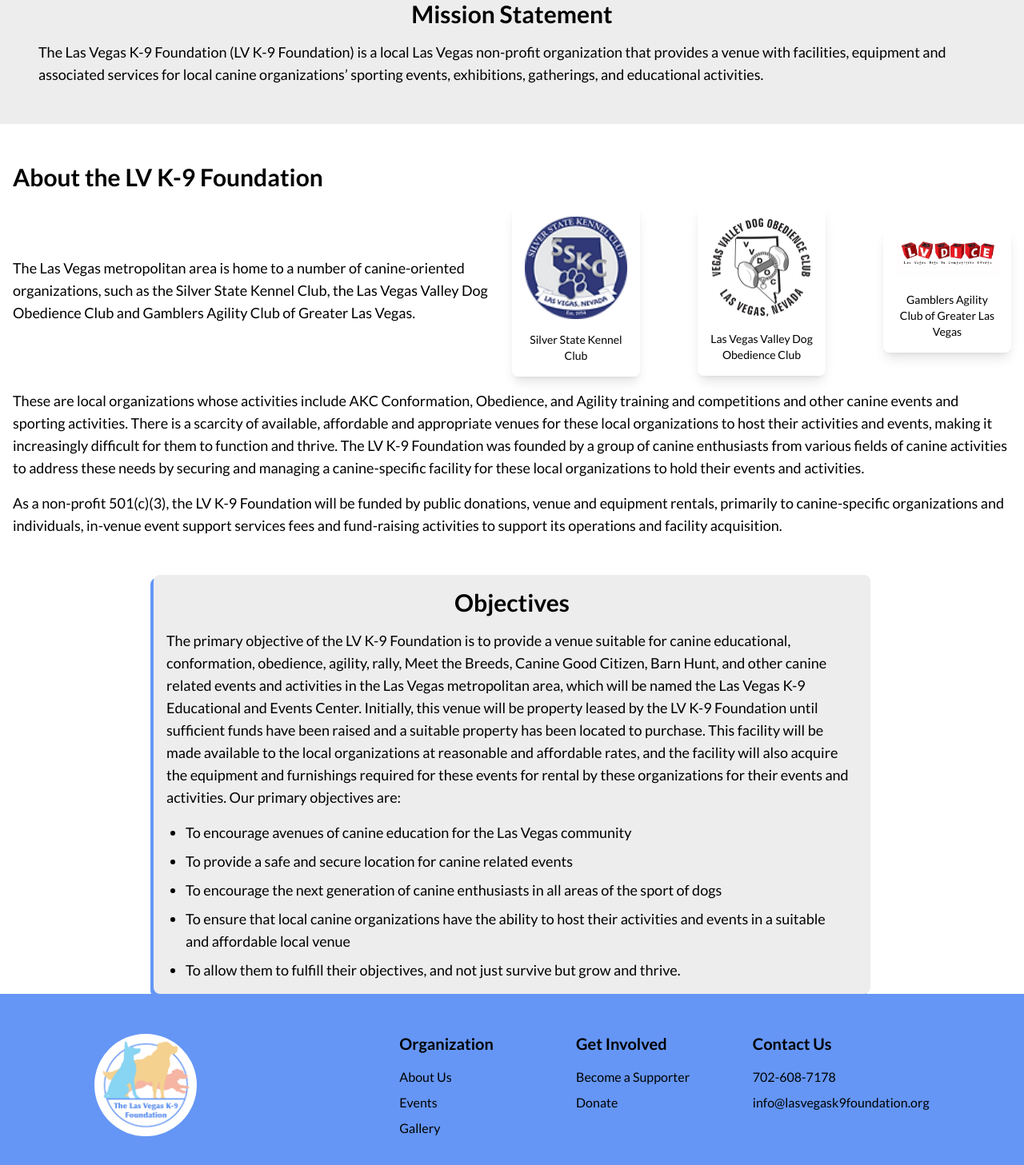
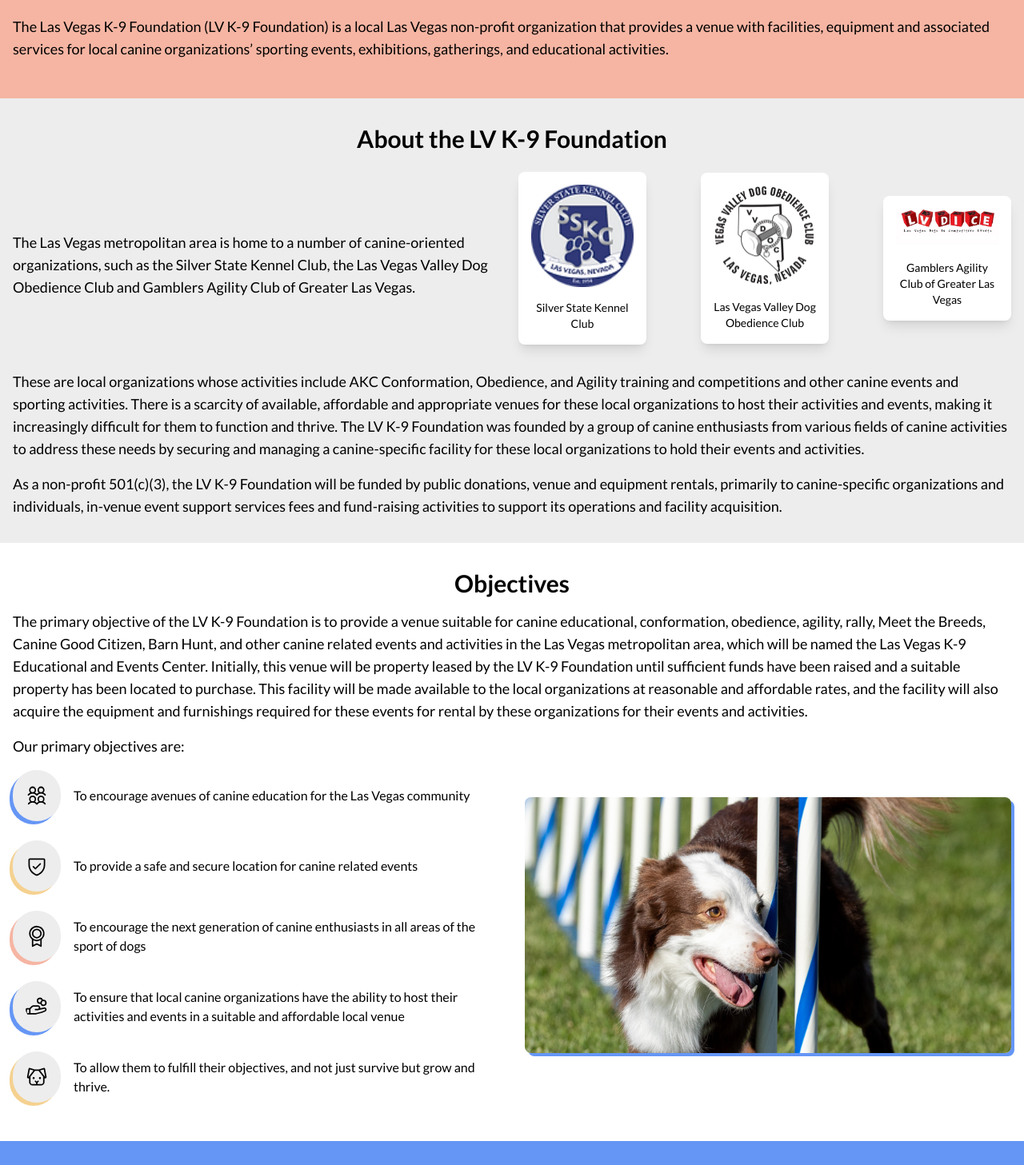
Before and after one commit to keanu-a/the-lvk9f, a React (Vite) app in the folder client/: page /about-us in a window 1280 px wide. Shown: the part 453-1910 px from the top of the page at 80% size. Built offline with nearby package versions, Linux system fonts and the light colour scheme.

Commit message:
Revised the About Us Page

```diff
--- a/client/src/components/Footer.tsx
+++ b/client/src/components/Footer.tsx
@@ -49,7 +49,7 @@ export default function Footer() {
           />
         </Link>
 
-        <div className="grid grid-cols-1 text-center gap-8 sm:text-left md:gap-0 md:grid-cols-3">
+        <div className="grid grid-cols-1 text-center gap-8 sm:text-left lg:grid-cols-3">
           <div>
             <h2 className="text-md font-bold text-xl">Organization</h2>
             <ul className="flex flex-col gap-2 mt-4">
--- a/client/src/components/HoverCard.tsx
+++ b/client/src/components/HoverCard.tsx
@@ -8,11 +8,14 @@ export default function HoverCard({ image, text, link }: HoverCardProps) {
   return (
     <a
       href={link}
-      className="h-full duration-300 shadow-lg rounded-lg p-4 hover:shadow-xl"
+      target="_blank"
+      className="bg-main-white h-full duration-300 shadow-lg rounded-lg p-4 group hover:shadow-2xl"
     >
       <div className="w-32 flex flex-col text-center gap-4">
         <img src={image} className="object-cover w-full" />
-        <p className="text-sm">{text}</p>
+        <p className="text-sm duration-300 group-hover:text-main-blue">
+          {text}
+        </p>
       </div>
     </a>
   );
--- a/client/src/components/Layout.tsx
+++ b/client/src/components/Layout.tsx
@@ -18,16 +18,14 @@ export default function Layout({ bannerText, children }: LayoutProps) {
 
   return (
     <>
-      <main className="flex flex-col gap-8">
+      <main className="flex flex-col">
         <PageBanner
           text={bannerText}
           src={dogBanner}
           alt="Photo by Pauline Loroy on Unsplash at https://unsplash.com/photos/white-and-brown-long-coat-large-dog-U3aF7hgUSrk?utm_content=creditCopyText&utm_medium=referral&utm_source=unsplash"
         />
 
-        <div className="flex flex-col items-center gap-8">
-          {children}
-        </div>
+        <div className="flex flex-col items-center">{children}</div>
       </main>
 
       <Footer />
--- a/client/src/pages/AboutUsPage/AboutUsPage.tsx
+++ b/client/src/pages/AboutUsPage/AboutUsPage.tsx
@@ -1,9 +1,18 @@
 import Layout from '../../components/Layout';
 import HoverCard from '../../components/HoverCard';
+
+import {
+  UsersFour,
+  ShieldCheck,
+  Medal,
+  HandCoins,
+  Dog,
+} from '@phosphor-icons/react';
 
 import sskc from '../../assets/sskc.webp';
 import lvvdoc from '../../assets/lvvdoc.png';
 import lvdice from '../../assets/lvdice.png';
+import aboutBottom from '../../assets/about-bottom.jpg';
 
 const ORGANIZATIONS = [
   {
@@ -25,23 +34,23 @@ const ORGANIZATIONS = [
 
 const OBJECTIVES = [
   {
-    images: '',
+    Icon: UsersFour,
     text: 'To encourage avenues of canine education for the Las Vegas community',
   },
   {
-    images: '',
+    Icon: ShieldCheck,
     text: 'To provide a safe and secure location for canine related events',
   },
   {
-    images: '',
+    Icon: Medal,
     text: 'To encourage the next generation of canine enthusiasts in all areas of the sport of dogs',
   },
   {
-    images: '',
+    Icon: HandCoins,
     text: 'To ensure that local canine organizations have the ability to host their activities and events in a suitable and affordable local venue',
   },
   {
-    images: '',
+    Icon: Dog,
     text: 'To allow them to fulfill their objectives, and not just survive but grow and thrive.',
   },
 ];
@@ -50,8 +59,8 @@ export default function AboutUsPage() {
   return (
     <>
       <Layout bannerText="About Us">
-        <section className="bg-main-gray w-full">
-          <div className="flex flex-col p-4 gap-4 justify-center max-w-7xl mx-auto sm:p-12">
+        <section className="bg-main-red w-full p-4 sm:py-12">
+          <div className="flex flex-col gap-4 justify-center max-w-7xl mx-auto">
             <h3 className="font-bold text-center">Mission Statement</h3>
             <p className="text-sm sm:text-lg">
               The Las Vegas K-9 Foundation (LV K-9 Foundation) is a local Las
@@ -63,18 +72,21 @@ export default function AboutUsPage() {
           </div>
         </section>
 
-        <section className="flex flex-col max-w-7xl gap-4 p-4">
-          <h3 className="font-bold">About the LV K-9 Foundation</h3>
+        <section className="bg-main-gray w-full py-8 sm:px-4">
+          <div className="flex flex-col max-w-7xl gap-4 mx-auto px-4 md:px-0">
+            <h3 className="font-bold text-center mb-2">
+              About the LV K-9 Foundation
+            </h3>
 
-          <div className="grid grid-cols-1 items-center md:grid-cols-2">
-            <p className="text-sm mb-4 sm:mb-0 sm:text-lg">
+            <div className="flex flex-col items-center gap-4 lg:flex-row">
+              <p className="text-sm mb-4 sm:mb-0 sm:text-lg lg:w-1/2">
                 The Las Vegas metropolitan area is home to a number of
                 canine-oriented organizations, such as the Silver State Kennel
-              Club, the Las Vegas Valley Dog Obedience Club and Gamblers Agility
-              Club of Greater Las Vegas.
+                Club, the Las Vegas Valley Dog Obedience Club and Gamblers
+                Agility Club of Greater Las Vegas.
               </p>
 
-            <div className="flex flex-col sm:flex-row justify-between items-center gap-2">
+              <div className="flex flex-col justify-between items-center gap-2 mb-4 sm:flex-row md:w-1/2 ">
                 {ORGANIZATIONS.map(({ image, text, link }, idx) => (
                   <HoverCard key={idx} image={image} text={text} link={link} />
                 ))}
@@ -84,14 +96,14 @@ export default function AboutUsPage() {
             <p className="text-sm sm:text-lg">
               These are local organizations whose activities include AKC
               Conformation, Obedience, and Agility training and competitions and
-            other canine events and sporting activities. There is a scarcity of
-            available, affordable and appropriate venues for these local
+              other canine events and sporting activities. There is a scarcity
+              of available, affordable and appropriate venues for these local
               organizations to host their activities and events, making it
               increasingly difficult for them to function and thrive. The LV K-9
-            Foundation was founded by a group of canine enthusiasts from various
-            fields of canine activities to address these needs by securing and
-            managing a canine-specific facility for these local organizations to
-            hold their events and activities.
+              Foundation was founded by a group of canine enthusiasts from
+              various fields of canine activities to address these needs by
+              securing and managing a canine-specific facility for these local
+              organizations to hold their events and activities.
             </p>
             <p className="text-sm sm:text-lg">
               As a non-profit 501(c)(3), the LV K-9 Foundation will be funded by
@@ -100,49 +112,53 @@ export default function AboutUsPage() {
               support services fees and fund-raising activities to support its
               operations and facility acquisition.
             </p>
+          </div>
         </section>
 
-        <div className="flex flex-col bg-main-gray p-4 gap-4 items-center justify-center shadow-shift-right-main rounded-lg overflow-hidden max-w-lg sm:max-w-4xl">
-          <h3 className="font-bold">Objectives</h3>
-          <p className="text-sm sm:text-lg">
-            The primary objective of the LV K-9 Foundation is to provide a venue
-            suitable for canine educational, conformation, obedience, agility,
-            rally, Meet the Breeds, Canine Good Citizen, Barn Hunt, and other
-            canine related events and activities in the Las Vegas metropolitan
-            area, which will be named the Las Vegas K-9 Educational and Events
-            Center. Initially, this venue will be property leased by the LV K-9
-            Foundation until sufficient funds have been raised and a suitable
-            property has been located to purchase. This facility will be made
-            available to the local organizations at reasonable and affordable
-            rates, and the facility will also acquire the equipment and
-            furnishings required for these events for rental by these
-            organizations for their events and activities. Our primary
-            objectives are:
+        <section className="bg-main-white py-8 w-full">
+          <div className="max-w-7xl flex flex-col mx-auto px-4 md:px-4">
+            <h3 className="font-bold text-center">Objectives</h3>
+            <p className="text-sm mt-4 sm:text-lg">
+              The primary objective of the LV K-9 Foundation is to provide a
+              venue suitable for canine educational, conformation, obedience,
+              agility, rally, Meet the Breeds, Canine Good Citizen, Barn Hunt,
+              and other canine related events and activities in the Las Vegas
+              metropolitan area, which will be named the Las Vegas K-9
+              Educational and Events Center. Initially, this venue will be
+              property leased by the LV K-9 Foundation until sufficient funds
+              have been raised and a suitable property has been located to
+              purchase. This facility will be made available to the local
+              organizations at reasonable and affordable rates, and the facility
+              will also acquire the equipment and furnishings required for these
+              events for rental by these organizations for their events and
+              activities.
             </p>
 
-          <ul className="text-sm sm:text-lg flex flex-col gap-2 list-disc px-6">
-            <li>
-              To encourage avenues of canine education for the Las Vegas
-              community
+            <div className="flex flex-col mt-4 md:flex-row md:gap-8">
+              <div className="mb-4 md:w-1/2">
+                <h4 className="mb-4 md:text-lg">Our primary objectives are:</h4>
+                <ul className="flex flex-col gap-6">
+                  {OBJECTIVES.map(({ Icon, text }, index) => (
+                    <li key={index} className="flex items-center gap-4">
+                      <Icon
+                        className={`w-16 h-16 p-4 rounded-full bg-main-gray ${
+                          index % 3 === 0 && 'shadow-shift-right-main'
+                        } ${index % 3 === 2 && 'shadow-shift-right-red'} ${
+                          index % 3 === 1 && 'shadow-shift-right-yellow'
+                        }`}
+                      />
+                      <p className="text-sm sm:text-base w-full">{text}</p>
                     </li>
-            <li>
-              To provide a safe and secure location for canine related events
-            </li>
-            <li>
-              To encourage the next generation of canine enthusiasts in all
-              areas of the sport of dogs
-            </li>
-            <li>
-              To ensure that local canine organizations have the ability to host
-              their activities and events in a suitable and affordable local
-              venue
-            </li>
-            <li>
-              To allow them to fulfill their objectives, and not just survive
-              but grow and thrive.
-            </li>
+                  ))}
                 </ul>
               </div>
+
+              <div className="w-full h-full overflow-hidden my-auto rounded-lg shadow-shift-left-main md:w-1/2">
+                <img src={aboutBottom} className="w-full object-cover h-80" />
+              </div>
+            </div>
+          </div>
+        </section>
       </Layout>
     </>
   );
--- a/client/src/pages/BecomeASupporterPage/BecomeASupporterPage.tsx
+++ b/client/src/pages/BecomeASupporterPage/BecomeASupporterPage.tsx
@@ -5,7 +5,7 @@ import Layout from '../../components/Layout';
 export default function BecomeASupporterPage() {
   return (
     <Layout bannerText="Become a Supporter">
-      <div className="h-screen flex flex-col items-center">
+      <div className="h-screen flex flex-col gap-4 py-4 items-center">
         <p className="text-xl">
           Exciting updates coming soon! In the meantime, you can show your
           support by making a donation. Every contribution makes a difference!
```
Also changed, not shown: client/src/assets/about-bottom.jpg (added). Lines whose indentation alone changed are shown as unchanged.
